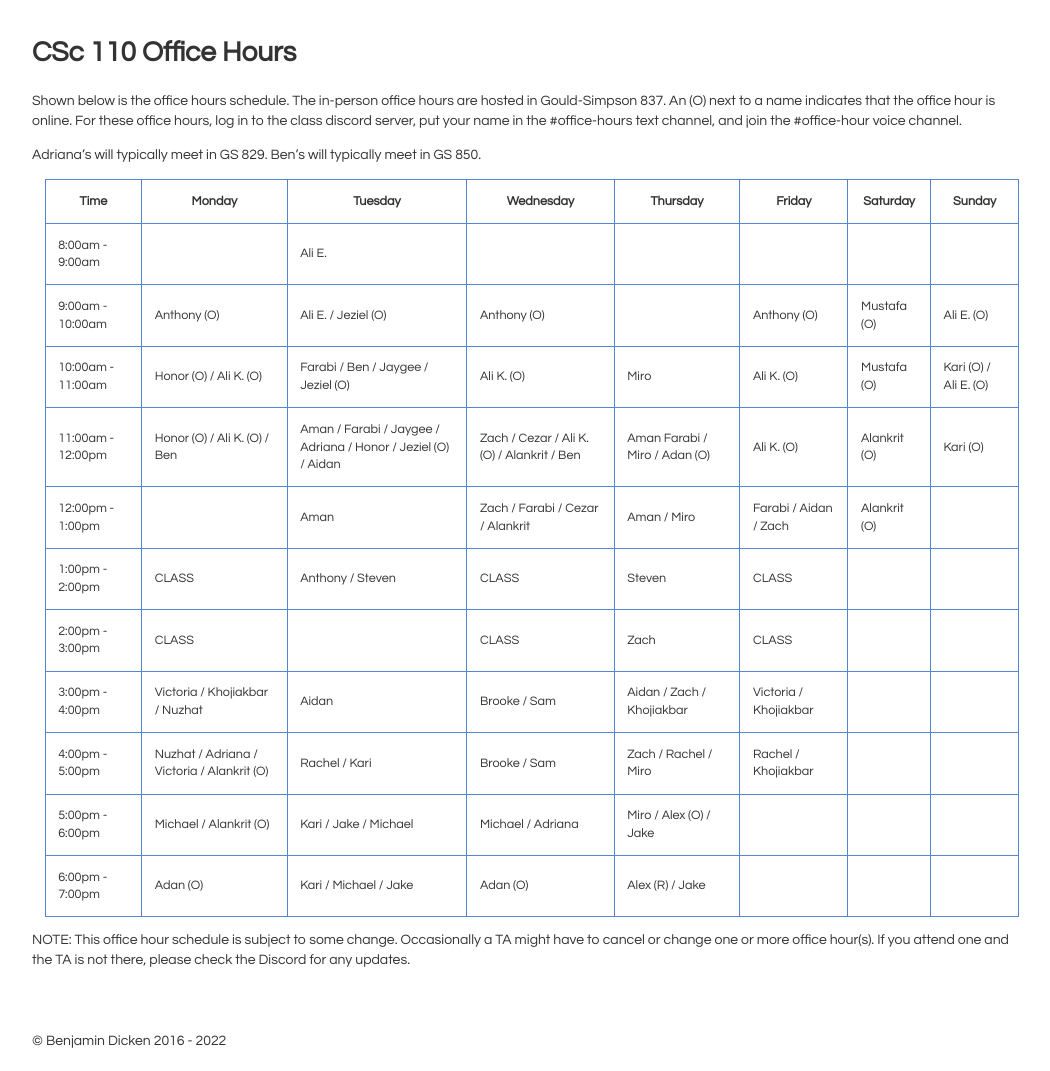
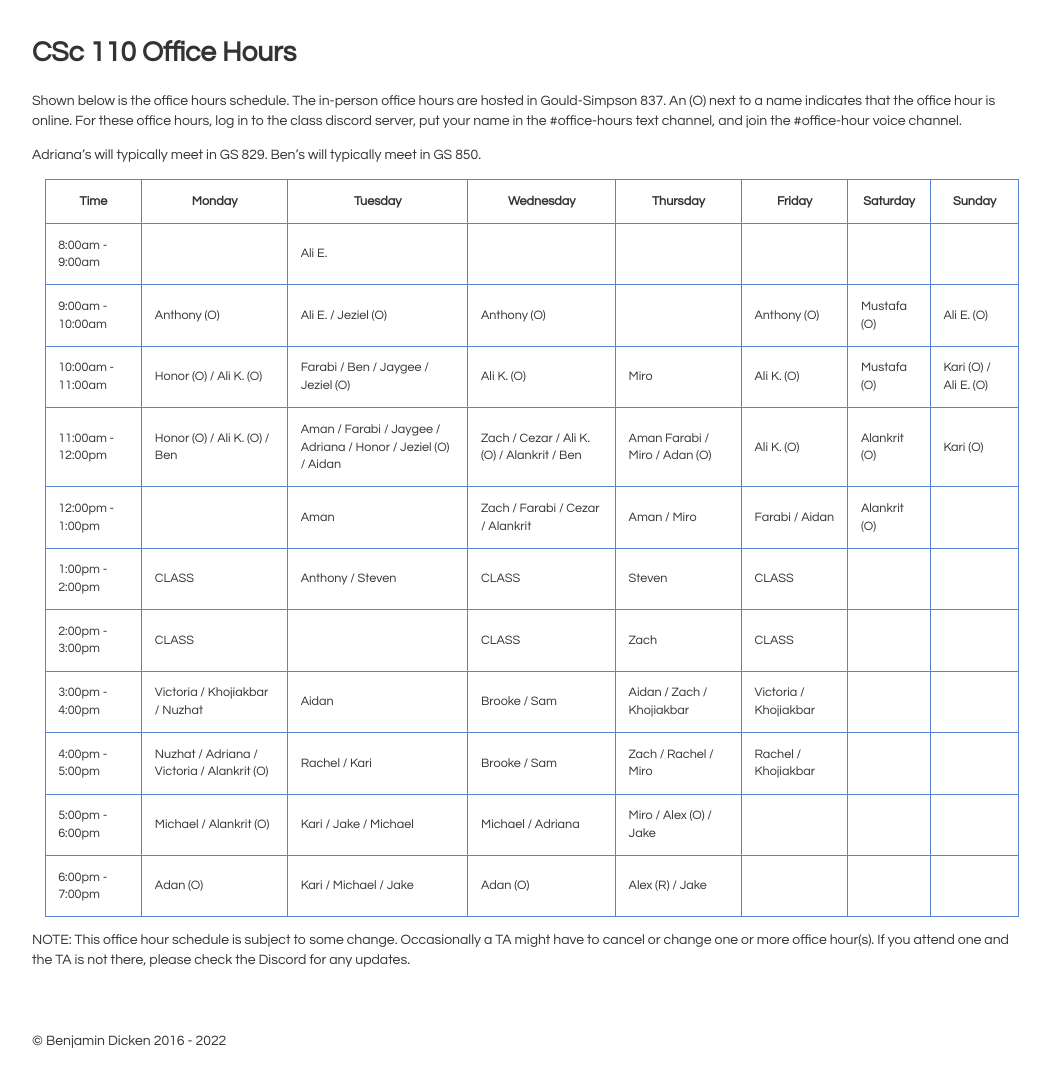
Before and after one commit to bddicken/cs110fall2022website, a Jekyll site: the page built from office_hours/index.md, in a window 1280 px wide. Shown: the whole page, without its empty margins (108-1158 px from the left). Built offline with Jekyll 4.4.1, drawn with Linux system fonts in a browser that asks for light colours.

Commit message:
Update index.md
Updated Zach's OH

```diff
--- a/office_hours/index.md
+++ b/office_hours/index.md
@@ -31,7 +31,7 @@ Ben's will typically meet in GS 850.
 | 9:00am - 10:00am  | Anthony (O) | Ali E. / Jeziel (O) | Anthony (O) | | Anthony (O) | Mustafa (O) | Ali E. (O) |
 | 10:00am - 11:00am | Honor (O) / Ali K. (O) | Farabi / Ben / Jaygee / Jeziel (O) | Ali K. (O) | Miro | Ali K. (O) | Mustafa (O) | Kari (O) / Ali E. (O) |
 | 11:00am - 12:00pm | Honor (O) / Ali K. (O) / Ben | Aman / Farabi / Jaygee / Adriana / Honor / Jeziel (O) / Aidan | Zach / Cezar / Ali K. (O)  / Alankrit / Ben | Aman Farabi / Miro / Adan (O) | Ali K. (O) | Alankrit (O) | Kari (O) |
-| 12:00pm - 1:00pm  |  | Aman | Zach / Farabi / Cezar / Alankrit | Aman / Miro | Farabi / Aidan / Zach | Alankrit (O) | |
+| 12:00pm - 1:00pm  |  | Aman | Zach / Farabi / Cezar / Alankrit | Aman / Miro | Farabi / Aidan | Alankrit (O) | |
 | 1:00pm - 2:00pm   | CLASS | Anthony / Steven | CLASS | Steven | CLASS | | |
 | 2:00pm - 3:00pm   | CLASS | | CLASS | Zach | CLASS | | |
 | 3:00pm - 4:00pm   | Victoria / Khojiakbar  / Nuzhat | Aidan | Brooke /  Sam | Aidan / Zach / Khojiakbar | Victoria / Khojiakbar  | | |
```
